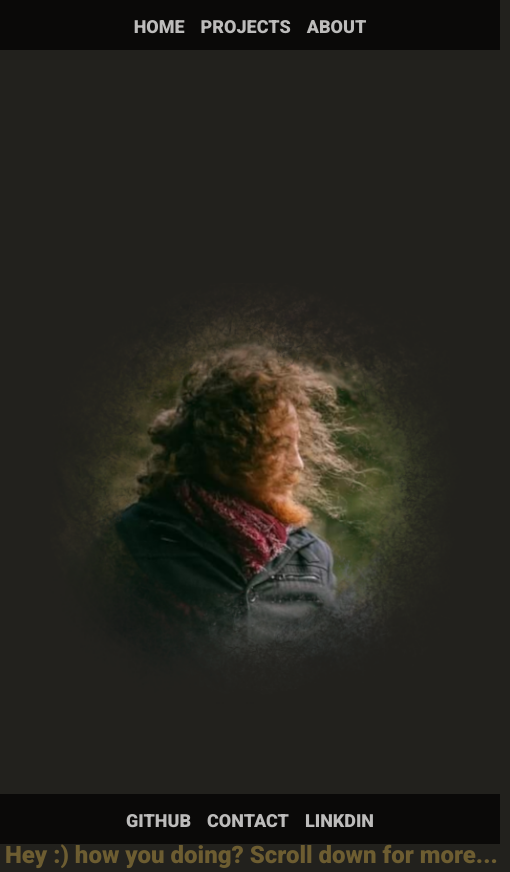
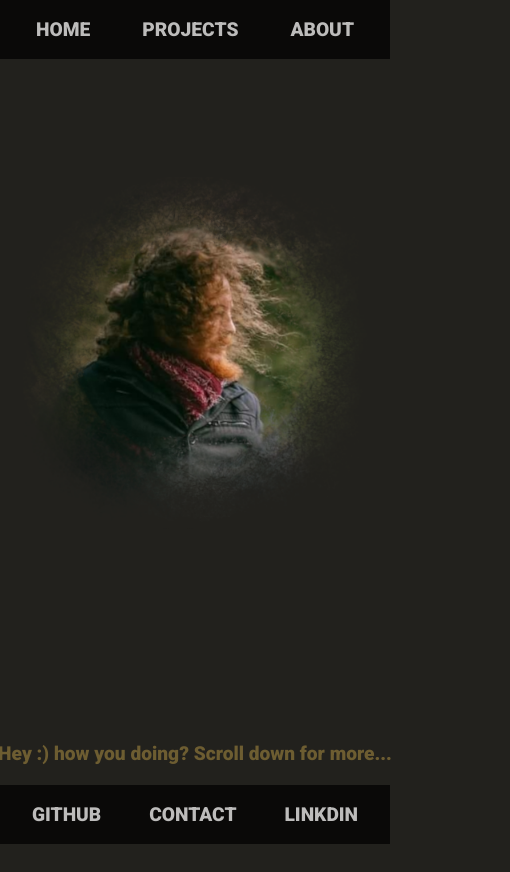
Before and after one commit to sirKevlar/Portfolio_Website_KM, a plain HTML site: page index.html in a window 390 px wide. Shown: the top 872 px of the page, 510 px wide, since content can reach past the window. Drawn offline with Linux system fonts and the light colour scheme.

Commit message:
Intro page more responsive to viewport size

```diff
--- a/index.css
+++ b/index.css
@@ -3,9 +3,10 @@
 }
 body {
   background: #22211d;
-  min-width: 500px;
+  min-width: 360px;
   max-width: 1000px;
-  font-family: "Roboto", sans-serif;
+  min-height: 570px;
+  font-family: 'Roboto', sans-serif;
   font-weight: bold;
   align-content: center;
   margin-left: auto;
@@ -19,50 +20,63 @@ nav {
 nav,
 footer {
   list-style: none;
-  display: block;
+  display: flex;
   position: fixed;
   background: black;
-  min-width: 500px;
-  width: 100%;
-  height: 50px;
+  width: -webkit-fill-available;
+  height: 7vh;
   opacity: 0.7;
-  text-align: center;
+  align-items: center;
+  min-width: 360px;
+  justify-content: center;
   z-index: 10;
 }
 nav ul,
 footer ul {
   list-style: none;
-  position: relative;
-  display: inline-table;
-  padding: 0 20px;
+  padding: 0;
+  margin: 0;
+  display: flex;
+  width: inherit;
+  justify-content: space-evenly;
 }
 nav li,
 footer li {
-  display: inline-block;
-  font-size: 18px;
+  display: flex;
+  font-size: 1.2em;
 }
 nav li a,
 footer li a {
   color: white;
   text-decoration: none;
-  padding: 8px;
+  padding: 8px 16px;
 }
 a:hover {
   background-image: linear-gradient(to bottom right, #413a2a, #57613c);
   border-radius: 3px;
 }
+.intro-page {
+  height: 84vh;
+  margin-top: 7vh;
+  display: flex;
+  flex-direction: column;
+  align-items: center;
+  justify-content: space-between;
+}
 #headshot {
   display: block;
-  height: 430px;
-  width: 430px;
-  margin-top: 270px;
+  height: 360px;
+  width: 360px;
   margin-left: auto;
   margin-right: auto;
+}
+.invisible {
+  opacity: 0;
 }
 h2 {
   display: inline-block;
   color: #be9c477c;
-  font-size: 24px;
+  font-size: 1.2em;
 }
 #introHighlit,
 #animatedBands,
@@ -71,7 +85,7 @@ h2 {
 }
 #intro {
   color: rgba(255, 255, 255, 0.63);
-  font-size: 24px;
+  font-size: 1.2em;
 }
 #intro a:hover {
   background-image: none;
@@ -109,7 +123,7 @@ footer {
 }
 .caption {
   font-style: italic;
-  font-size: 14px;
+  font-size: 0.8em;
   font-weight: lighter;
 }
 /*forms*/
--- a/index.html
+++ b/index.html
@@ -18,11 +18,14 @@
             <li><a href="about.html" id="aboutLink">ABOUT</a></li>
         </ul>
     </nav>
-    <div class="headshot">
-    <img src="headCircleNature2.png" alt="Headshot of Kev Morel" id="headshot">
-    </div>
-    <p><br><br><br><br>
-        <h2 class="animated" id="animatedIntro">Hey :) how you doing? Scroll down for more...</h2>
+    <div class="intro-page">
+        <h2 class="invisible">Invisible text to make flexbox behave nicely</h2>
+        <div class="headshot">
+            <img src="assets/headCircleNature2.png" alt="Headshot of Kev Morel" id="headshot">
+        </div>
+        <p><br><br><br>
+            <h2 class="animated" id="animatedIntro">Hey :) how you doing? Scroll down for more...</h2>
+        </div>
         <br><br><br><br><br>
         <div id="intro">
         I'm Kev, that's me in the picture above (nice hair pic eh)? I am a <a id="introHighlit">frontend developer</a> specializing in <a id="introHighlit">JS and CSS</a> and I live <a id="introHighlit">near Manchester</a>.
```
Also changed, not shown: assets/Phoenix3.jpg (renamed from Phoenix3.jpg), assets/cubaseBW.jpg (renamed from cubaseBW.jpg), assets/dogface.jpg (renamed from dogface.jpg), assets/githubLogoHover40px.png (renamed from githubLogoHover40px.png), assets/githubLogoWhite40px.png (renamed from githubLogoWhite40px.png), assets/headCircleNature2.png (renamed from headCircleNature2.png), assets/heidelbergBW.jpg (renamed from heidelbergBW.jpg), assets/linkdinLogoHover40px.png (renamed from linkdinLogoHover40px.png), assets/linkdinLogoWhite40px.png (renamed from linkdinLogoWhite40px.png), assets/theNobodies.jpeg (renamed from theNobodies.jpeg), 1 other file.
